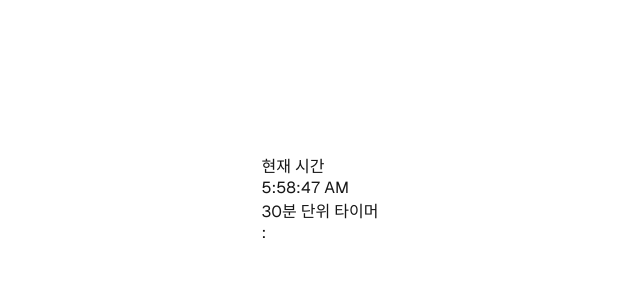
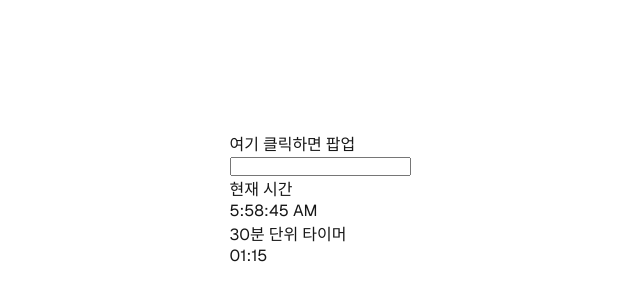
Before and after one commit to wonseokjee/left30, a Next.js app: page / in a window 1280 px wide. Shown: the part 202-502 px from the top of the page, without its empty margins (320-960 px from the left). Built offline with nearby package versions, Linux system fonts and the light colour scheme.

Commit message:
[Feat]alarmPopupOpener 기능 구현

```diff
--- /dev/null
+++ b/src/components/alarm/alarmPopupOpener.tsx
@@ -0,0 +1,30 @@
+'use client';
+
+export default function Alarm() {
+  const openChild = () => {
+    window.open(
+      '/popup',
+      'childForm',
+      'width=570, height=350, resizable = no, scrollbars = no'
+    );
+  };
+
+  //https://inpa.tistory.com/entry/JS-%F0%9F%93%9A-%EB%B6%80%EB%AA%A8%EC%B0%BD-%E2%9E%9C-%EC%9E%90%EC%8B%9D%EC%B0%BD%EC%9D%98-%EA%B0%92-%EC%A0%84%EB%8B%AC
+
+  // useInterval(() => {
+  //   // if (leftMinute == '00' && leftSecond == '00') {
+  //   if (leftSecond == '00') {
+  //     // console.log(new Date().getSeconds());
+  //     console.log(leftSecond);
+
+  //     openChild();
+  //   }
+  //   //1분동안 답 없으면 윈도우창 닫기 기능????
+  // }, 1000);
+  return (
+    <div>
+      <div onClick={openChild}>여기 클릭하면 팝업</div>
+      <input type='text' id='pInput' />
+    </div>
+  );
+}
--- a/src/components/timer/timer.tsx
+++ b/src/components/timer/timer.tsx
@@ -1,16 +1,21 @@
 'use client';
 import useTimerInterval from '@/src/hooks/useTimerInterval';
+// import dynamic from 'next/dynamic';
+import Alarm from '../alarm/alarmPopupOpener';
+// const Alarm = dynamic(() => import('../alarm/alarm'), { ssr: false });
 
 export default function Timer() {
-  const { time, minute, second, typeOfTimer } = useTimerInterval();
+  const { time, leftMinute, leftSecond, typeOfTimer } = useTimerInterval();
+
   return (
     <div>
+      <Alarm />
       <div>현재 시간</div>
       {time}
       <div></div>
       <div>{typeOfTimer}분 단위 타이머</div>
       <div>
-        {minute}:{second}
+        {leftMinute}:{leftSecond}
       </div>
     </div>
   );
```
